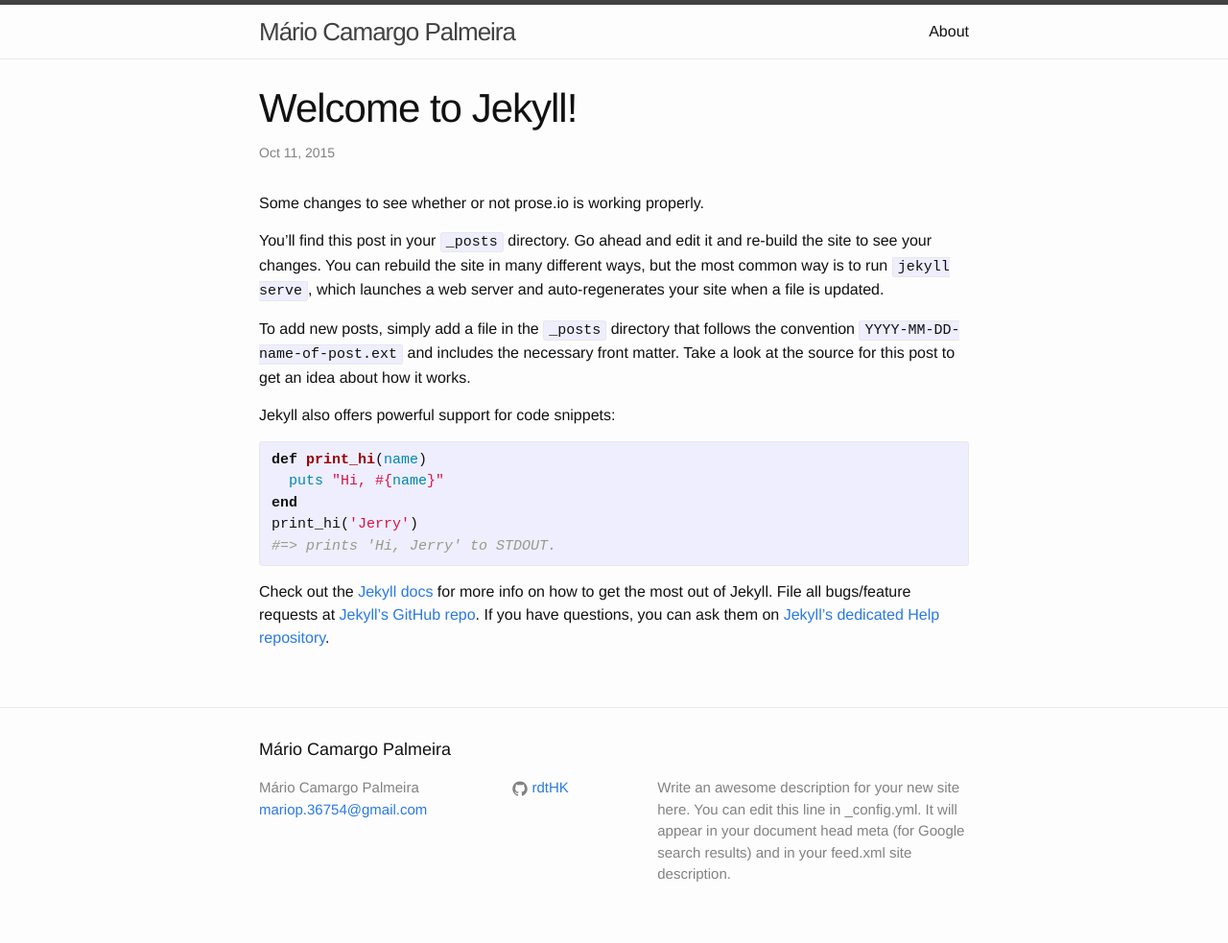
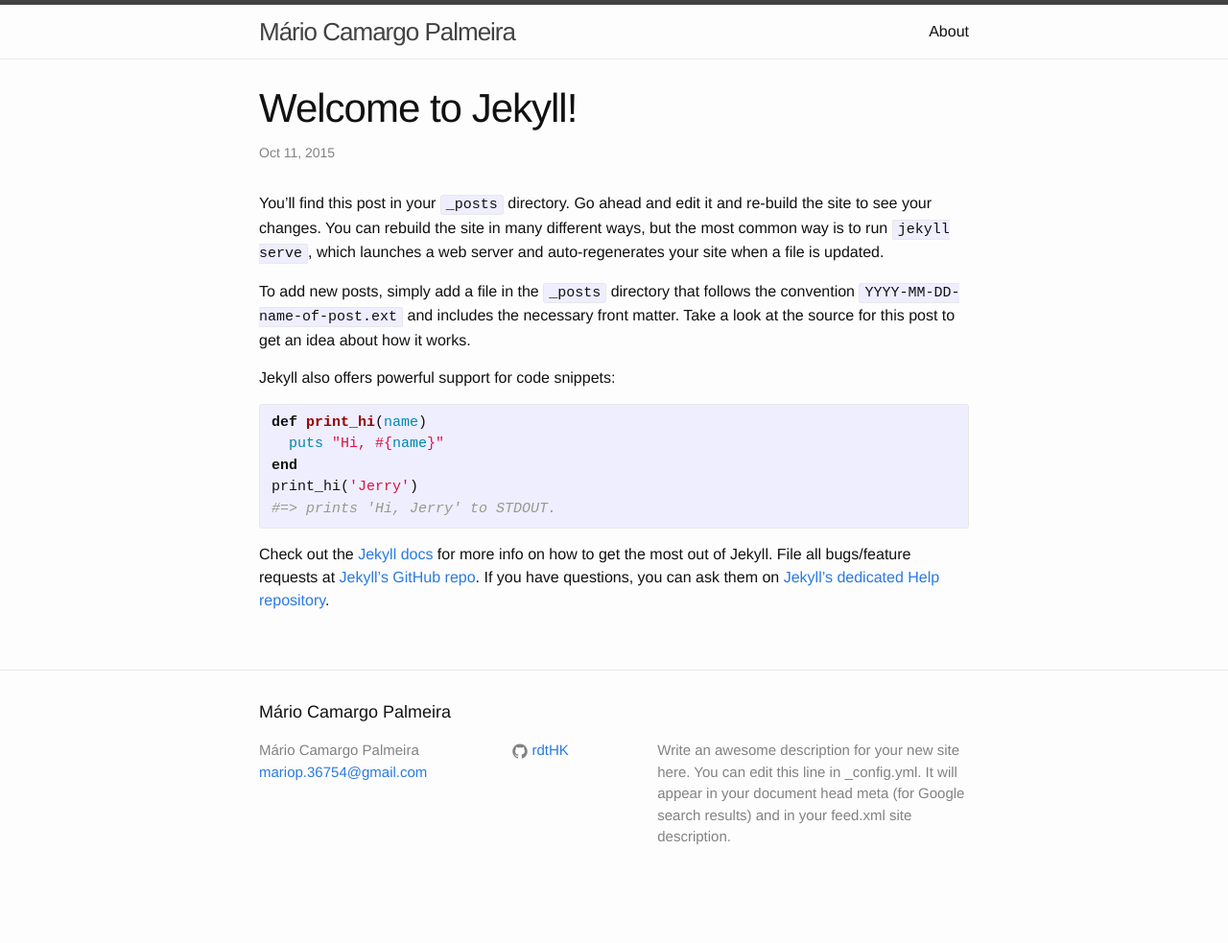
Before and after one commit to rdtHK/rdtHK.github.io, a Jekyll site: the page built from _posts/2015-10-10-welcome-to-jekyll.markdown, in a window 1280 px wide. Shown: the whole page at 96% size. Built offline with Jekyll 4.4.1, drawn with Linux system fonts in a browser that asks for light colours; after the commit the page ends 944 px from its top, so only the background shows below that.

Commit message:
So much fun...

```diff
--- a/_posts/2015-10-10-welcome-to-jekyll.markdown
+++ b/_posts/2015-10-10-welcome-to-jekyll.markdown
@@ -7,8 +7,6 @@ published: true
 ---
 
 
-
-Some changes to see whether or not prose.io is working properly.
 
 You’ll find this post in your `_posts` directory. Go ahead and edit it and re-build the site to see your changes. You can rebuild the site in many different ways, but the most common way is to run `jekyll serve`, which launches a web server and auto-regenerates your site when a file is updated.
 
```
